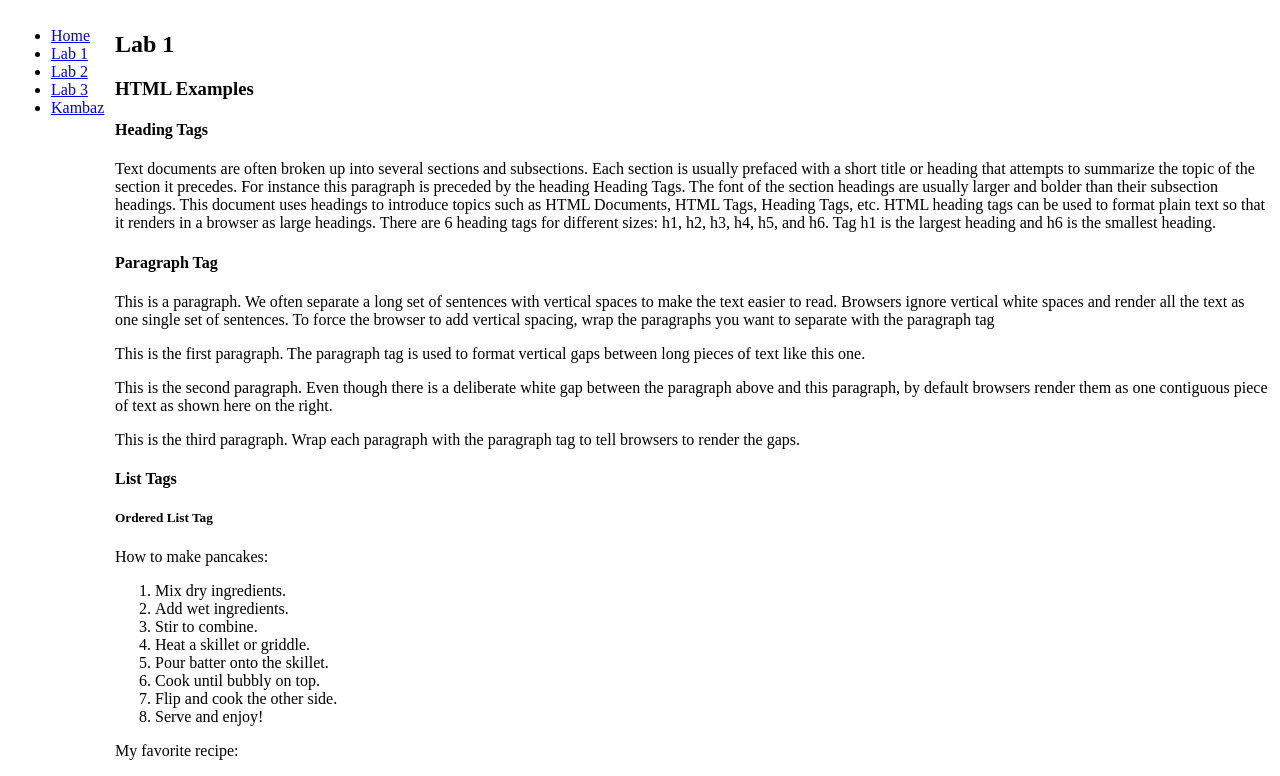
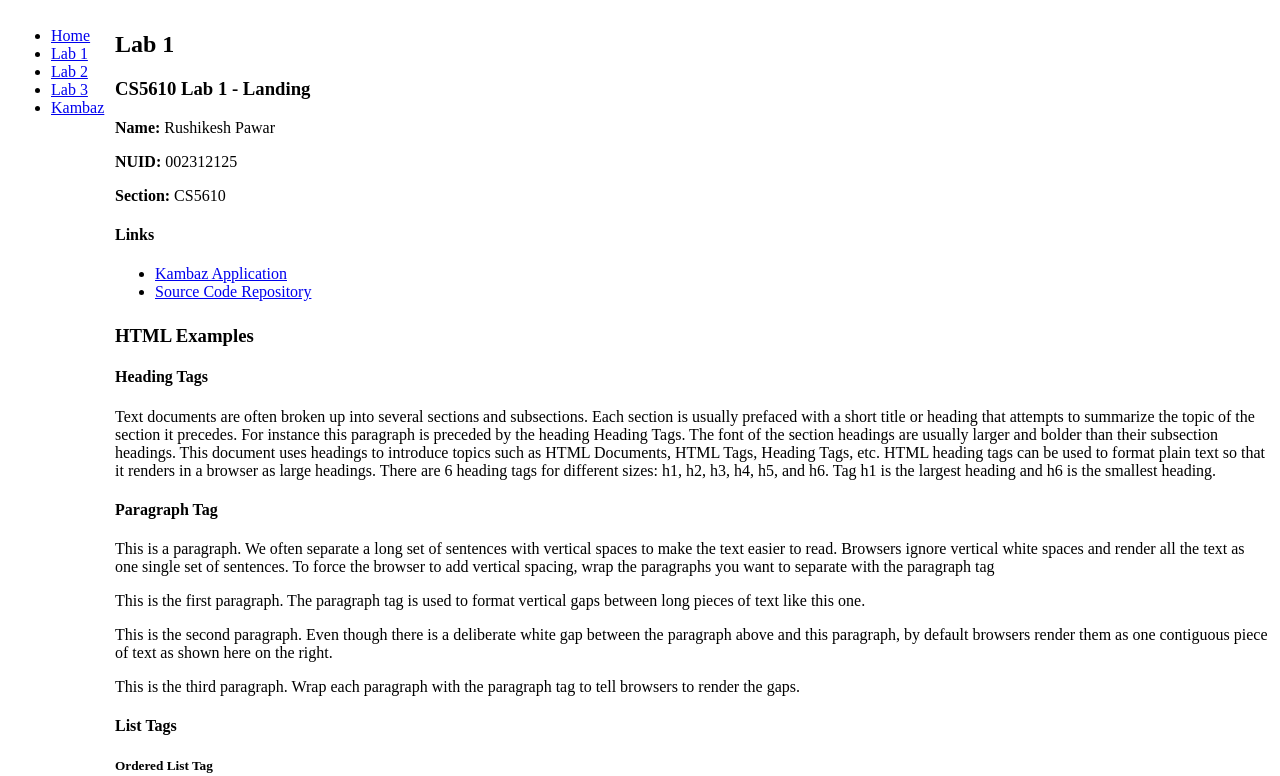
Before and after one commit to Rushikesh-pawar/kambaz-next-js, a Next.js app: page /Labs/Lab1 in a window 1280 px wide. Shown: the top 776 px of the page. Built offline with nearby package versions, Linux system fonts and the light colour scheme.

Commit message:
thirdd commit

```diff
--- a/app/Labs/Lab1/page.tsx
+++ b/app/Labs/Lab1/page.tsx
@@ -4,6 +4,19 @@ export default function Lab1() {
   return (
     <div id="wd-lab1">
       <h2>Lab 1</h2>
+      <section id="wd-lab1-landing" style={{ marginBottom: 24 }}>
+                <h3>CS5610 Lab 1 - Landing</h3>
+                <p><strong>Name:</strong> Rushikesh Pawar</p>
+                <p><strong>NUID:</strong> 002312125</p>
+                <p><strong>Section:</strong> CS5610</p>
+                <div>
+                    <h4>Links</h4>
+                    <ul>
+                        <li><a href="/Dashboard">Kambaz Application</a></li>
+                        <li><a href="https://github.com/Rushikesh-pawar/kambaz-next-js/" target="_blank" rel="noopener noreferrer">Source Code Repository</a></li>
+                    </ul>
+                </div>
+            </section>
       <h3>HTML Examples</h3>
       <div id="wd-h-tag">
         <h4>Heading Tags</h4>
```
